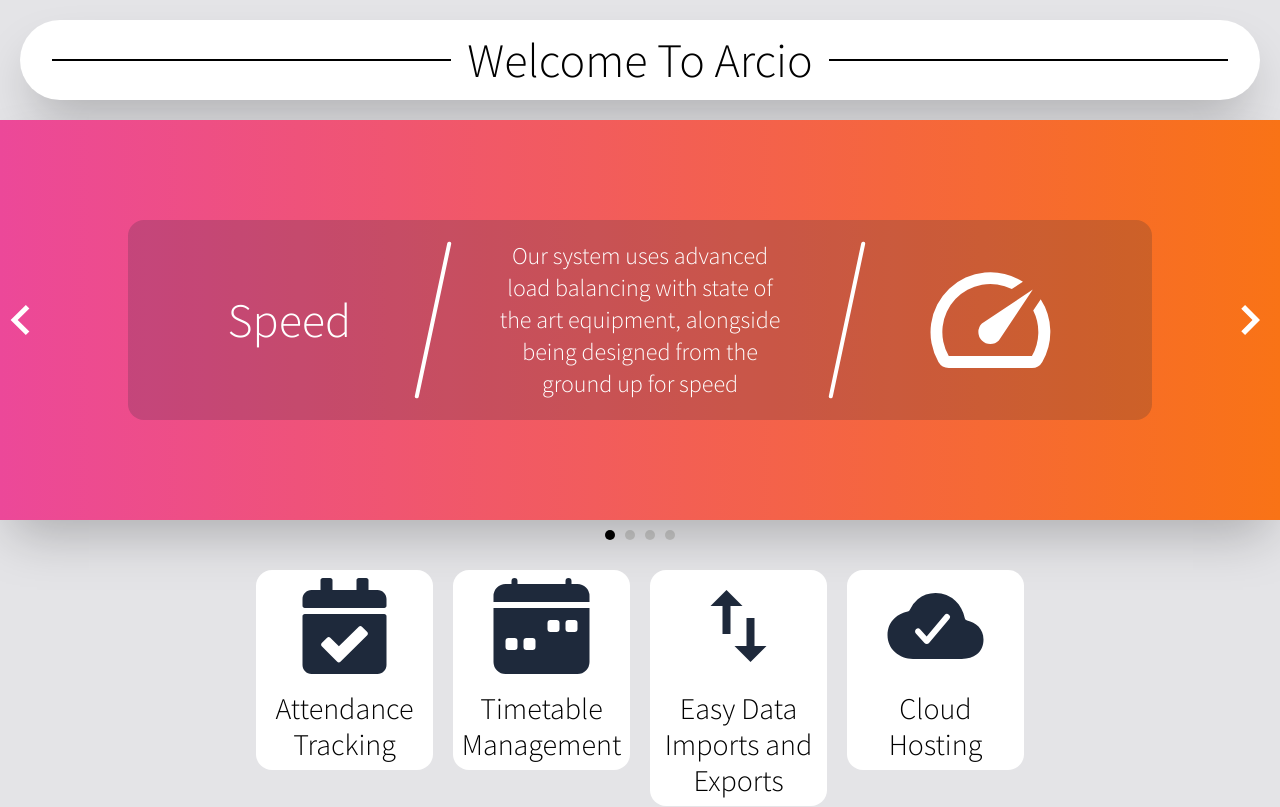
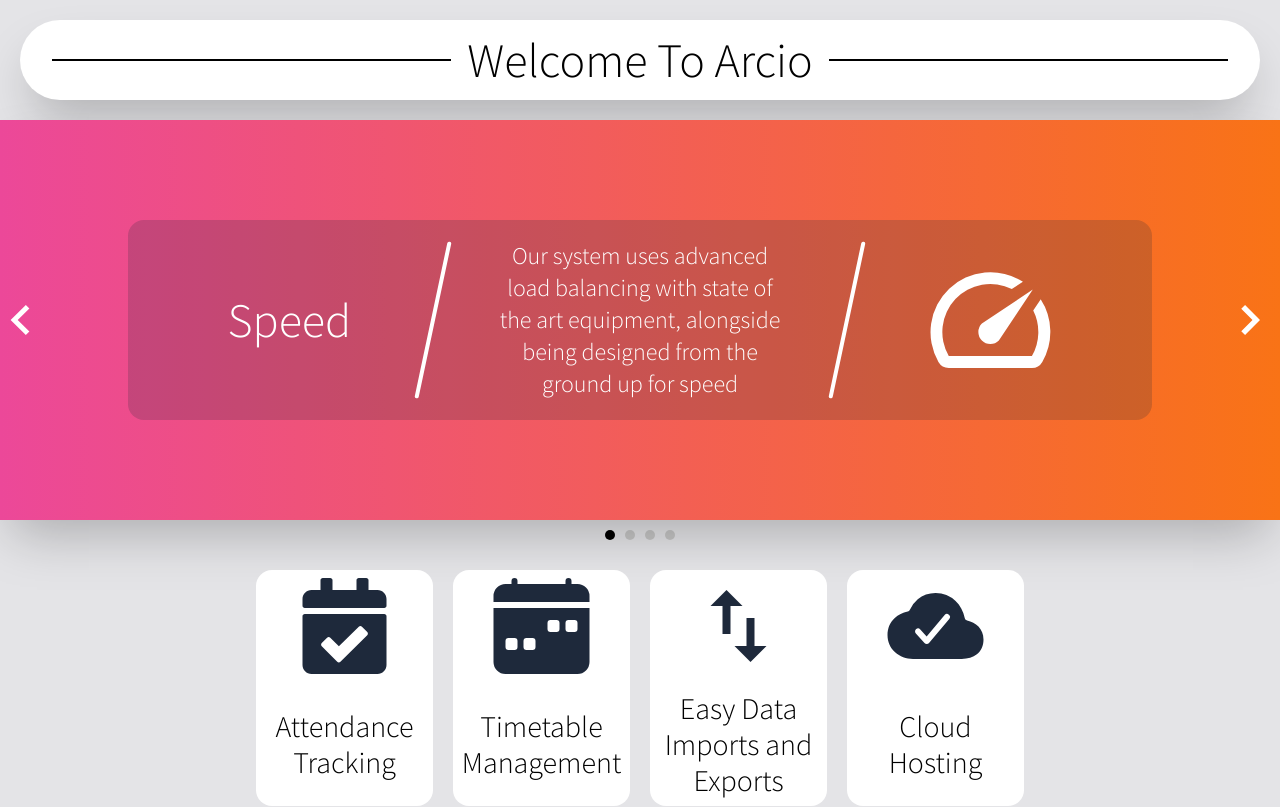
Before and after one commit to arcio-uk/Sales-Website, a React (Vite) app: page / in a window 1280 px wide. Shown: the top 807 px of the page. Built offline with nearby package versions, Linux system fonts and the light colour scheme; what tailwindcss-animatecss would draw is missing.

Commit message:
fix: icon box heights are now consistent within their rows

```diff
--- a/src/ui/IconBox/IconBox.tsx
+++ b/src/ui/IconBox/IconBox.tsx
@@ -26,7 +26,7 @@
   return (
     <div className={`flex-col flex ${open && 'col-span-2'} animate__animated animate__fadeIn`}>
       <div
-        className={`text-center bg-white ${open ? 'rounded-t-2xl' : 'rounded-2xl'} flex-col flex min-w-fit cursor-pointer animate__animated animate__fadeIn z-10`}
+        className={`text-center bg-white ${open ? 'rounded-t-2xl' : 'rounded-2xl'} flex-1 flex-col flex min-w-fit cursor-pointer animate__animated animate__fadeIn z-10`}
         onClick={() => (open ? setClosing(true) : setOpen(true))}
       >
         <div className="md:m-2 m-1 overlay flex-2">
```
